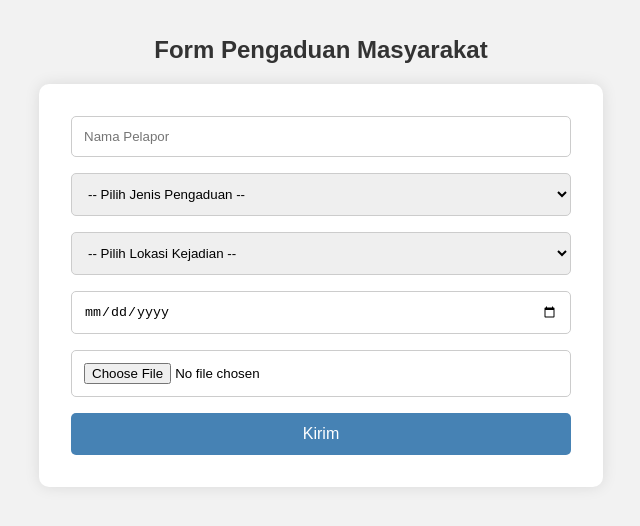
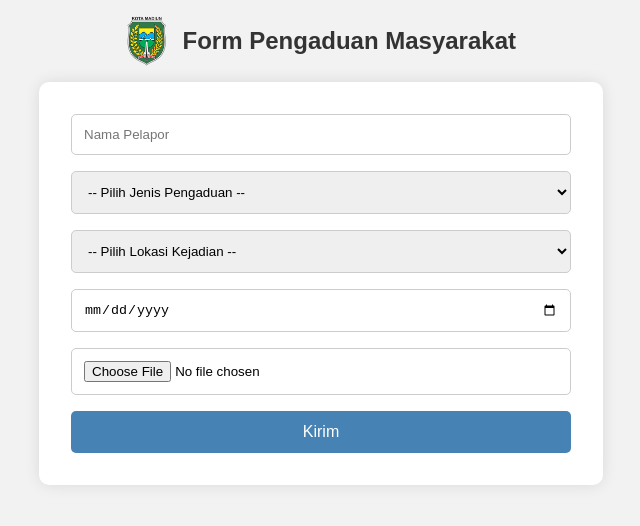
Before and after one commit to jijanied/Perkim, a plain HTML site: page index.html in a window 1280 px wide. Shown: the whole page, without its empty margins (319-959 px from the left). Drawn offline with Linux system fonts and the light colour scheme.

Commit message:
Update index.html

```diff
--- a/index.html
+++ b/index.html
@@ -13,9 +13,21 @@
         padding: 1rem;
       }
 
+      .header {
+        display: flex;
+        align-items: center;
+        justify-content: center;
+        gap: 1rem;
+        margin-bottom: 1rem;
+      }
+
+      .logo {
+        height: 50px;
+      }
+
       h2 {
-        text-align: center;
         color: #333;
+        margin: 0;
       }
 
       form {
@@ -76,7 +88,11 @@
     </style>
   </head>
   <body>
-    <h2>Form Pengaduan Masyarakat</h2>
+    <!-- Header dengan logo dan judul -->
+    <div class="header">
+      <img src="assets/logo.png" alt="Logo" class="logo" />
+      <h2>Form Pengaduan Masyarakat</h2>
+    </div>
 
     <form id="pengaduanForm">
       <input
```
